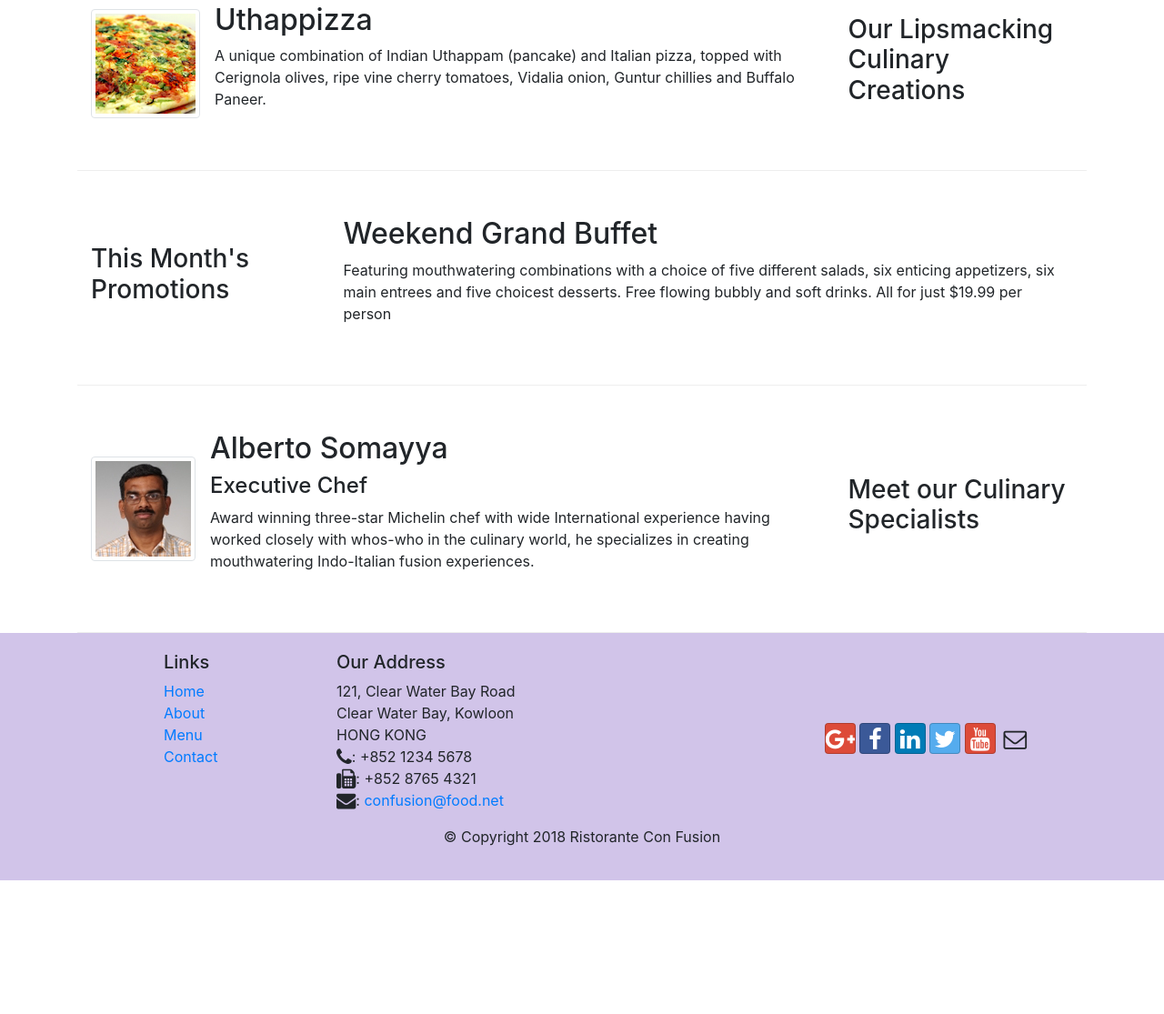
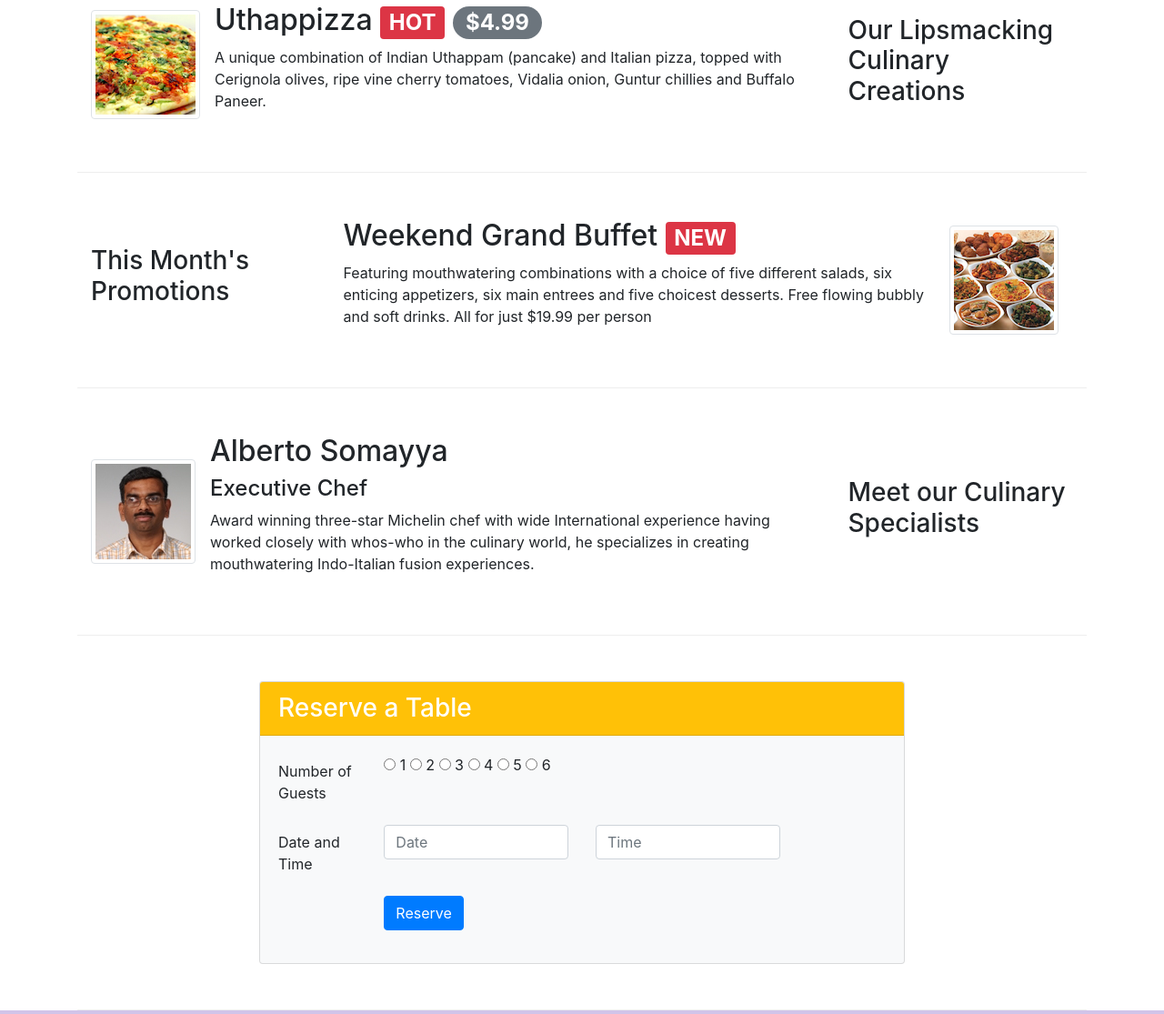
Before and after one commit to socopoko/confusion-bootstrap, a website: page index.html in a window 1280 px wide. Shown: the part 381-1496 px from the top of the page at 91% size. Before the commit the page ends 1349 px from the top, so only its background shows below. Drawn offline with nearby package versions, Linux system fonts and the light colour scheme.

Commit message:
adding reservation form

```diff
--- a/index.html
+++ b/index.html
@@ -45,8 +45,11 @@
                     <h1>Ristorante con Fusion</h1>
                     <p>We take inspiration from the World's best cuisines, and create a unique fusion experience. Our lipsmacking creations will tickle your culinary senses!</p>
                 </div>
-                <div class="col-12 col-sm align-self-center">
-                    <img src="img/logo.png" class="img-fluid" alt="">
+                <div class="col-12 col-sm-3 align-self-center">
+                    <img src="img/logo.png" class="img-fluid c" alt="" >
+                </div>
+                <div class="col-12 col-sm-3 align-self-center text-center">
+                    <button type="submit" class="btn btn-sm btn-block btn-warning" onclick="document.getElementById('reserveForm').scrollIntoView();">Reserve Table</button>
                 </div>
             </div>
         </div>
@@ -61,7 +64,7 @@
                 <div class="media">
                     <img src="img/uthappizza.png" class="d-flex mr-3 img-thumbnail align-self-center" alt="uthapizza">
                     <div class="media-body">
-                        <h2 class="mt-0">Uthappizza</h2>
+                        <h2 class="mt-0">Uthappizza <span class="badge badge-danger">HOT</span> <span class="badge badge-pill badge-secondary">$4.99</span></h2>
                         <p class="d-none d-sm-block">A unique combination of Indian Uthappam (pancake) and Italian pizza, topped with Cerignola
                             olives, ripe vine cherry tomatoes, Vidalia onion, Guntur chillies and Buffalo Paneer.</p>
                     </div>
@@ -75,9 +78,17 @@
                 <h3>This Month's Promotions</h3>
             </div>
             <div class="col col-sm col-md">
-                <h2>Weekend Grand Buffet</h2>
-                <p class="d-none d-sm-block">Featuring mouthwatering combinations with a choice of five different salads, six enticing appetizers, six main entrees and five choicest desserts. Free flowing bubbly and soft drinks. All for just $19.99 per person </p>
+            <div class="media">
+                <img src="img/buffet.png" class="d-flex mr-3 img-thumbnail align-self-center order-sm-last" alt="buffet">
+                <div class="media-body">
+                        <h2 class="mt-0">Weekend Grand Buffet <span class="badge badge-danger">NEW</span></h2>
+                        <p class="d-none d-sm-block">Featuring mouthwatering combinations with a choice of five different salads, six
+                            enticing appetizers, six main entrees and five choicest desserts. Free flowing bubbly and soft drinks. All for
+                            just $19.99 per person </p>
+                    </div>
+                </div>
             </div>
+
         </div>
 
         <div class="row row-content align-items-center">
@@ -96,6 +107,49 @@
                     </div>
                 </div>
 
+            </div>
+        </div>
+
+        <div class="row row-content align-items-center" id="reserveForm">
+            <div class="col-sm-8 col-12 offset-sm-2">
+                <div class="card bg-light ">
+                    <h3 class="card-header bg-warning text-white">Reserve a Table</h3>
+                    <div class="card-body">
+                        <form action="">
+                            <div class="form-group row">
+                                <label for="numofguests" class="col-md-2 col-form-label">Number of Guests</label>
+                                <div class="col-md-10">
+                                    <input type="radio" id="nog1" name="numofguests" value="1">
+                                    <label for="nog1">1</label>
+                                    <input type="radio" id="nog2" name="numofguests" value="2">
+                                    <label for="nog2">2</label>
+                                    <input type="radio" id="nog3" name="numofguests" value="3">
+                                    <label for="nog3">3</label>
+                                    <input type="radio" id="nog4" name="numofguests" value="4">
+                                    <label for="nog4">4</label>
+                                    <input type="radio" id="nog5" name="numofguests" value="5">
+                                    <label for="nog5">5</label>
+                                    <input type="radio" id="nog6" name="numofguests" value="6">
+                                    <label for="nog6">6</label>
+                                </div>
+                            </div>
+                            <div class="form-group row">
+                                <label for="dateandtime" class="col-md-2 col-form-label">Date and Time</label>
+                                <div class="col-md-4">
+                                    <input type="text" placeholder="Date" class="form-control" name="date" id="date">
+                                </div>
+                                <div class="col-md-4">
+                                    <input type="text" placeholder="Time" class="form-control" name="time" id="time">
+                                </div>
+                            </div>
+                            <div class="form-group row">
+                                <div class="offset-md-2 col-md-10">
+                                    <button type="submit" class="btn btn-primary">Reserve</button>
+                                </div>
+                            </div>
+                        </form>
+                    </div>
+                </div>
             </div>
         </div>
     </div>
```
Also changed, not shown: css/styles.css (line endings or trailing spaces).
